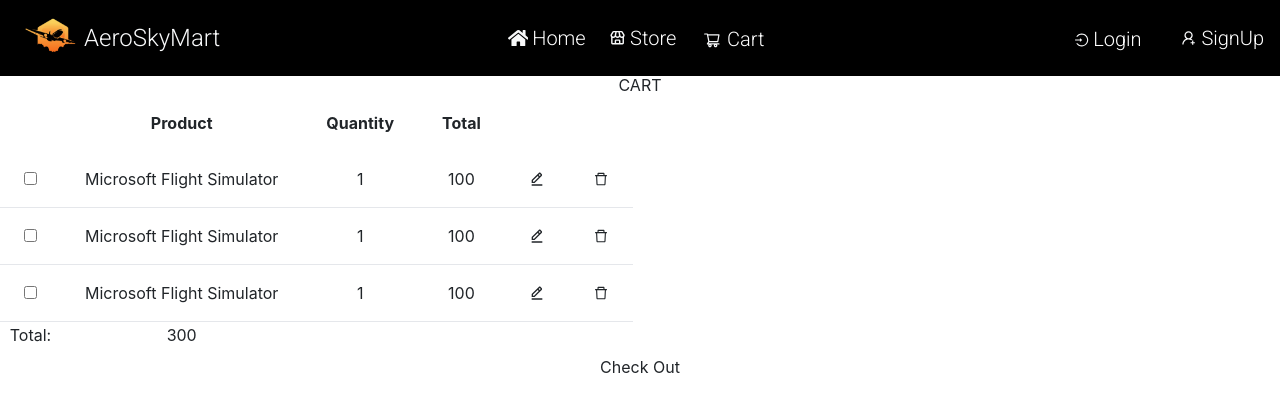
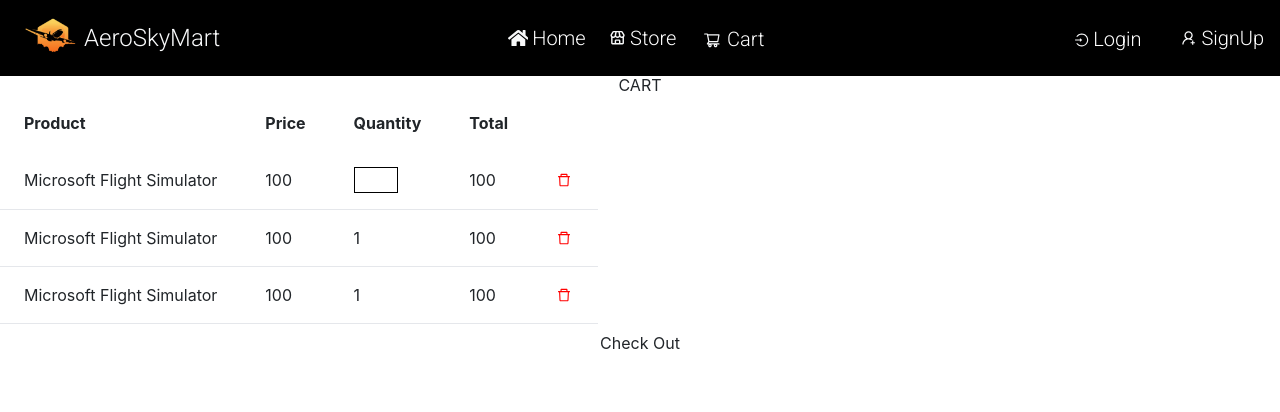
Before and after one commit to Osorabrian/AeroSkyMart, a React (Create React App) app: page /cart in a window 1280 px wide. Shown: the top 412 px of the page. Built offline with nearby package versions, Linux system fonts and the light colour scheme.

Commit message:
editing cart page

```diff
--- a/src/Components/Cart/Cart.js
+++ b/src/Components/Cart/Cart.js
@@ -1,52 +1,48 @@
 import { React } from "react";
-import {BiEditAlt} from 'react-icons/bi'
 import {AiOutlineDelete} from 'react-icons/ai'
+import './cart.css'
 
 export default function Cart(){
 
     return(
         <>
             <h1>CART</h1>
-            <table>
+            <table className="text-left">
                 <tr>
-                    <th scope="col" className="px-6 py-3"></th>
                     <th scope="col" className="px-6 py-3">Product</th>
+                    <th scope="col" className="px-6 py-3">Price</th>
                     <th scope="col" className="px-6 py-3">Quantity</th>
                     <th scope="col" className="px-6 py-3">Total</th>
                     <th></th>
                     <th></th>
                 </tr>
                 <tr className="border-b dark:border-gray-900">
-                    <td className="px-6 py-3"><input type="checkbox"/></td>
                     <td className="px-6 py-3">Microsoft Flight Simulator</td>
+                    <td className="px-6 py-3">100</td>
+                    <td className="px-6 py-3">
+                        <input type="number" min={1}  className="border-1 border-black w-11 text-center" id="quantity-input"/>
+                    </td>
+                    <td className="px-6 py-3">100</td>
+                    <td className="px-6 py-3"><AiOutlineDelete className="text-[rgb(255,0,0)]"/></td>
+                </tr>
+                <tr className="border-b dark:border-gray-900">
+                    <td className="px-6 py-3">Microsoft Flight Simulator</td>
+                    <td className="px-6 py-3">100</td>
                     <td className="px-6 py-3">1</td>
                     <td className="px-6 py-3">100</td>
-                    <td className="px-6 py-3"><BiEditAlt/></td>
-                    <td className="px-6 py-3"><AiOutlineDelete /></td>
+                    <td className="px-6 py-3"><AiOutlineDelete className="text-[rgb(255,0,0)]"/></td>
                 </tr>
-                <tr className="border-b dark:border-gray-900">
-                    <td className="px-6 py-3"><input type="checkbox"/></td>
+                <tr className="border-b dark:border-black">
                     <td className="px-6 py-3">Microsoft Flight Simulator</td>
+                    <td className="px-6 py-3">100</td>
                     <td className="px-6 py-3">1</td>
                     <td className="px-6 py-3">100</td>
-                    <td className="px-6 py-3"><BiEditAlt/></td>
-                    <td className="px-6 py-3"><AiOutlineDelete /></td>
+                    <td className="px-6 py-3"><AiOutlineDelete className="text-[rgb(255,0,0)]"/></td>
                 </tr>
-                <tr className="border-b dark:border-black">
-                    <td className="px-6 py-3"><input type="checkbox"/></td>
-                    <td className="px-6 py-3">Microsoft Flight Simulator</td>
-                    <td className="px-6 py-3">1</td>
-                    <td className="px-6 py-3">100</td>
-                    <td className="px-6 py-3"><BiEditAlt/></td>
-                    <td className="px-6 py-3"><AiOutlineDelete /></td>
-                </tr>
-                <tr>
-                    <td>Total:</td>
-                    <td>300</td>
-                </tr>
+
             </table>
 
-            <div className="">
+            <div>
                 <button className="btn">
                     Check Out
                 </button>
--- /dev/null
+++ b/src/Components/Cart/cart.css
@@ -0,0 +1,4 @@
+input:focus {
+   border-radius: 0%;
+   border: 0px;
+}
```
